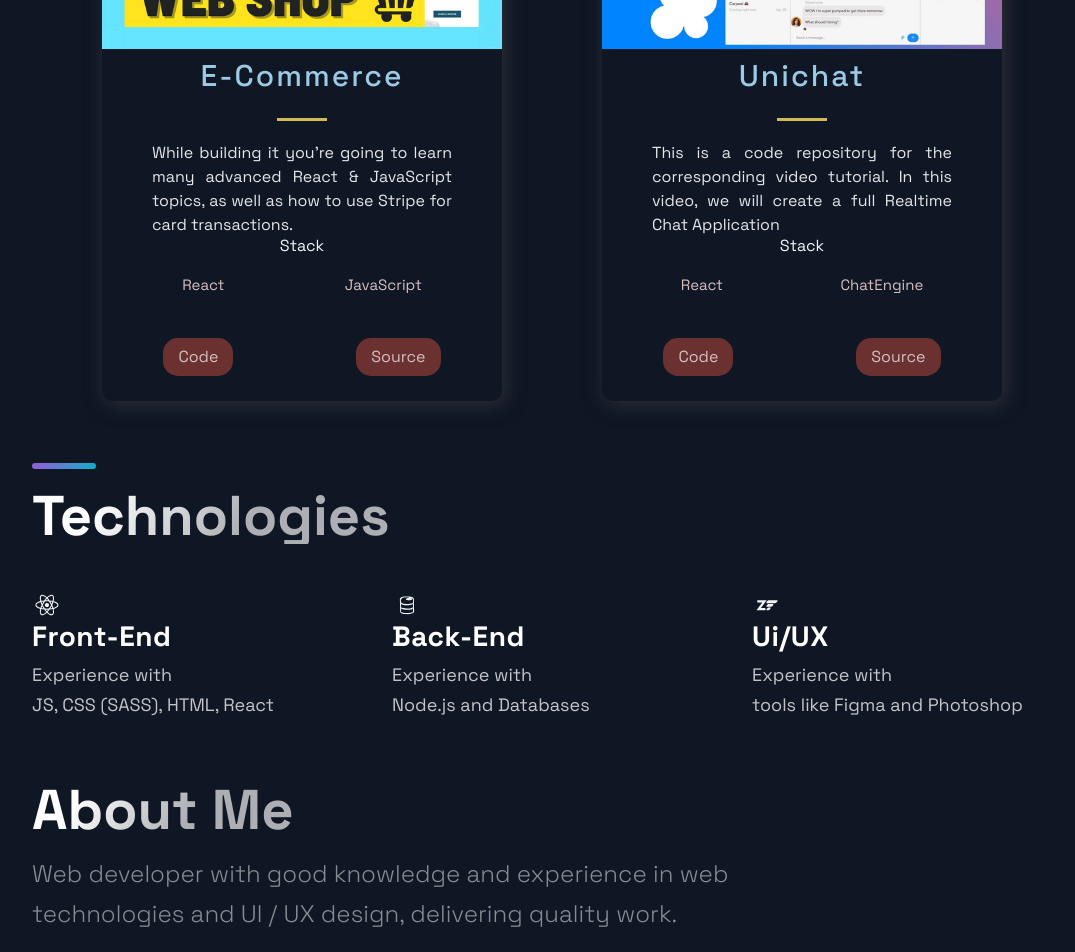
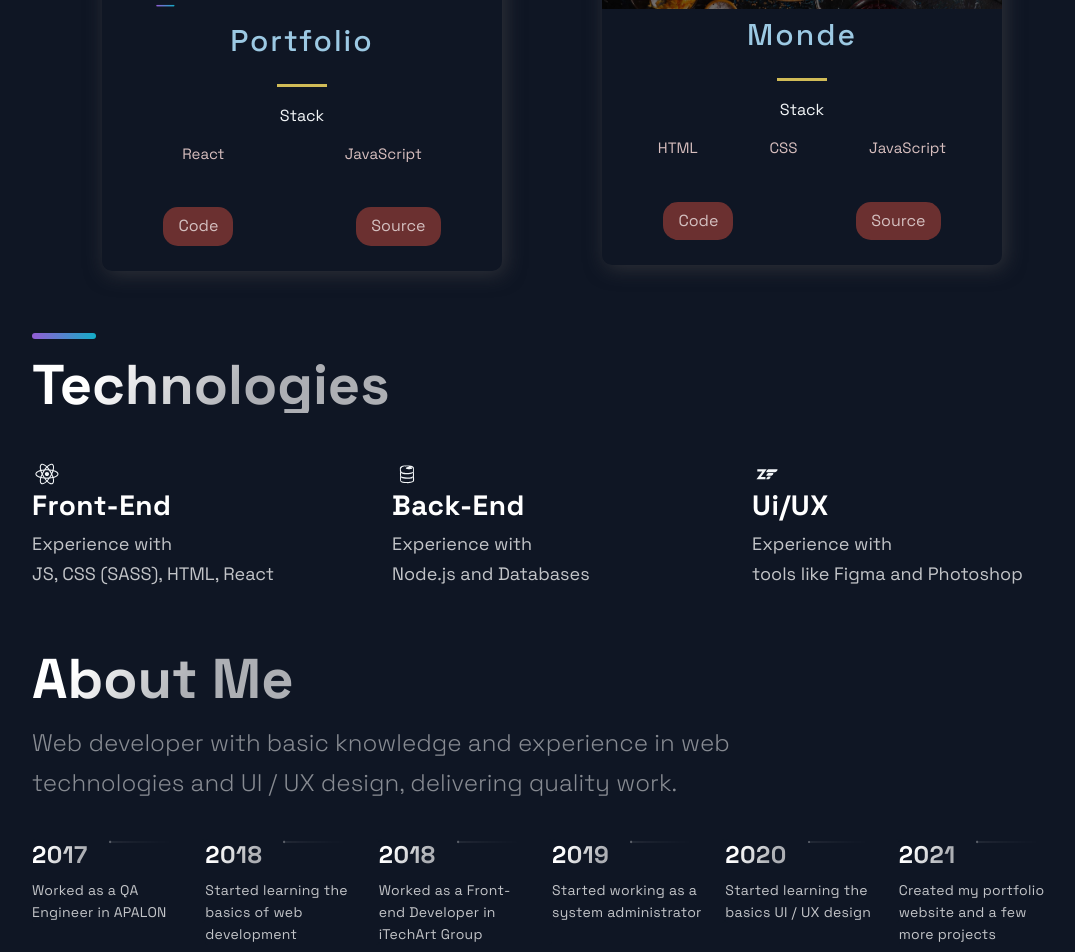
Before and after one commit to JustPr0Ger/responsive-website, a Next.js app: page / in a window 1280 px wide. Shown: the part 1020-1972 px from the top of the page, without its empty margins (88-1163 px from the left). Built offline with nearby package versions, Linux system fonts and the light colour scheme.

Commit message:
last changes

```diff
--- a/src/components/Footer/Footer.js
+++ b/src/components/Footer/Footer.js
@@ -22,13 +22,13 @@ const Footer = () => {
                     <Slogan>Innovating one project at a time</Slogan>
                 </CompanyContainer>
                 <SocialContainer>
-                    <SocialIcons href="https://github.com">
+                    <SocialIcons href="https://github.com/JustPr0Ger">
                         <AiFillGithub size="3rem"/>
                     </SocialIcons>
                     <SocialIcons href="https://linkedin.com">
                         <AiFillLinkedin size="3rem"/>
                     </SocialIcons>
-                    <SocialIcons href="https://instagram.com">
+                    <SocialIcons href="https://www.instagram.com/olegk_ok_/">
                         <AiFillInstagram size="3rem"/>
                     </SocialIcons>
                 </SocialContainer>
--- a/src/components/Header/Header.js
+++ b/src/components/Header/Header.js
@@ -32,13 +32,13 @@ const Header = () =>  (
             </li>
         </Div2>
         <Div3>
-            <SocialIcons href="https://github.com">
+            <SocialIcons href="https://github.com/JustPr0Ger">
                 <AiFillGithub size="3rem"/>
             </SocialIcons>
             <SocialIcons href="https://linkedin.com">
                 <AiFillLinkedin size="3rem"/>
             </SocialIcons>
-            <SocialIcons href="https://instagram.com">
+            <SocialIcons href="https://www.instagram.com/olegk_ok_/">
                 <AiFillInstagram size="3rem"/>
             </SocialIcons>
         </Div3>
--- a/src/components/Projects/Projects.js
+++ b/src/components/Projects/Projects.js
@@ -16,7 +16,6 @@ const Projects = () => (
                         <HeaderThree title>{title}</HeaderThree>
                         <Hr />
                     </TitleContent>
-                    <CardInfo>{description}</CardInfo>
                     <div>
                         <TitleContent>Stack</TitleContent>
                         <TagList>
--- a/src/components/TimeLine/TimeLine.js
+++ b/src/components/TimeLine/TimeLine.js
@@ -46,7 +46,7 @@ const Timeline = () => {
         <Section id="about">
             <SectionTitle>About Me</SectionTitle>
             <SectionText>
-                Web developer with good knowledge and  experience in web technologies and UI / UX design, delivering quality work.
+                Web developer with basic knowledge and  experience in web technologies and UI / UX design, delivering quality work.
             </SectionText>
             <CarouselContainer ref={carouselRef} onScroll={handleScroll}>
                 <>
--- a/src/constants/constants.js
+++ b/src/constants/constants.js
@@ -1,27 +1,29 @@
 export const projects = [
   {
-    title: 'E-Commerce',
+    title: 'Portfolio',
     description:"While building it you're going to learn many advanced React & JavaScript topics, as well as how to use Stripe for card transactions.",
     image: '/images/2.png',
     tags: ['React', 'JavaScript'],
-    source: 'https://google.com',
-    visit: 'https://google.com',
+    source: 'https://github.com/JustPr0Ger/webportfolio',
+    visit: 'https://github.com/JustPr0Ger/webportfolio',
     id: 1,
   },
   {
-    title: 'Unichat',
+    title: 'Monde',
     description: "This is a code repository for the corresponding video tutorial. In this video, we will create a full Realtime Chat Application",
     image: '/images/4.jpg',
-    tags: ['React', 'ChatEngine'],
-    source: 'https://google.com',
-    visit: 'https://google.com',
+    tags: ['HTML', 'CSS', 'JavaScript'],
+    source: 'https://github.com/JustPr0Ger/monde.elitelayers.com',
+    visit: 'https://github.com/JustPr0Ger/monde.elitelayers.com',
     id: 3,
   },
 ];
 
 export const TimeLineData = [
-  { year: 2018, text: 'Worked as a QA Engineer (freelance)', },
-  { year: 2019, text: 'Started working as a system administrator', },
-  { year: 2020, text: 'Started learning the basics of web development', },
-  { year: 2021, text: 'Created my portfolio website and a few more projects' , },
+    { year: 2017, text: 'Worked as a QA Engineer in APALON', },
+    { year: 2018, text: 'Started learning the basics of web development', },
+    { year: 2018, text: 'Worked as a Front-end Developer in iTechArt Group', },
+    { year: 2019, text: 'Started working as a system administrator', },
+    { year: 2020, text: 'Started learning the basics UI / UX design', },
+    { year: 2021, text: 'Created my portfolio website and a few more projects' , },
 ];
```
Also changed, not shown: public/images/2.png, public/images/4.jpg.
